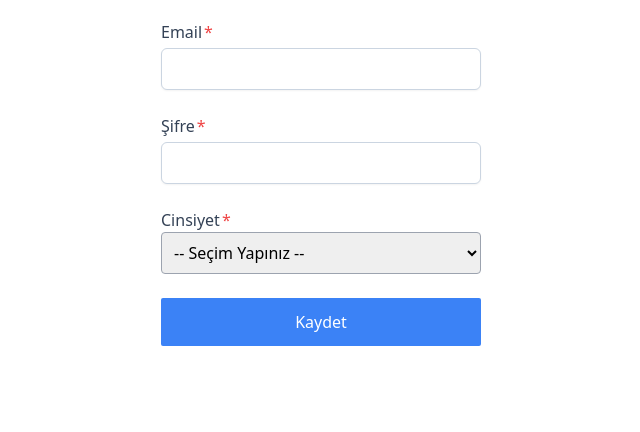
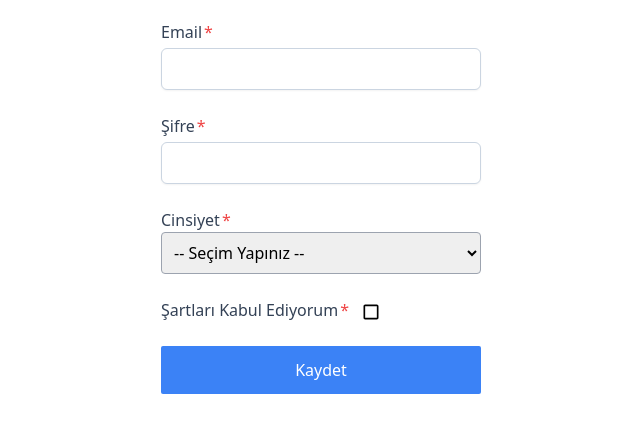
Before and after one commit to ufukucar/react-formik-custom-input, a React (Create React App) app: page / in a window 1280 px wide. Shown: the top 432 px of the page, without its empty margins (319-959 px from the left). Built offline with nearby package versions, Linux system fonts and the light colour scheme.

Commit message:
=Checkbox eklendi

```diff
--- a/package.json
+++ b/package.json
@@ -9,6 +9,7 @@
     "formik": "^2.2.9",
     "react": "^18.2.0",
     "react-dom": "^18.2.0",
+    "react-icons": "^4.4.0",
     "react-scripts": "5.0.1",
     "web-vitals": "^2.1.4",
     "yup": "^0.32.11"
--- /dev/null
+++ b/src/components/Checkbox.jsx
@@ -0,0 +1,43 @@
+import { useField } from 'formik'
+import ErrorMessage from './ErrorMessage'
+import React from 'react'
+
+import { MdOutlineCheckBoxOutlineBlank, MdCheckBox } from 'react-icons/md'
+
+const Checkbox = ({ label, ...props }) => {
+  const [field, meta, helpers] = useField(props)
+
+  return (
+    <>
+      <label className="formLabel inline-flex cursor-pointer  ">
+        <span className="defaultSpan">{label}</span>
+        <input
+          type="checkbox"
+          {...field}
+          {...props}
+          className=" ml-3 mt-1  hidden"
+        />
+        <MdOutlineCheckBoxOutlineBlank
+          className={`${
+            field.value
+              ? 'hidden'
+              : 'ml-3 mt-1 w-5 h-5 border-b-indigo-400 fill-current'
+          }`}
+          fill="current-fill"
+        />
+        <MdCheckBox
+          className={`${
+            field.value
+              ? 'ml-3 mt-1 w-5 h-5 border-b-indigo-400 fill-blue-700'
+              : 'hidden'
+          }`}
+        />
+        {meta.touched && meta.error ? (
+          <ErrorMessage error={meta.error} />
+        ) : null}
+      </label>
+    </>
+  )
+}
+
+export default React.memo(Checkbox)
--- a/src/pages/MainForm.jsx
+++ b/src/pages/MainForm.jsx
@@ -6,6 +6,7 @@ import FormValidation from '../validations/FormValidation'
 import Input from '../components/Input'
 import Button from '../components/Button'
 import Select from '../components/Select'
+import Checkbox from '../components/Checkbox'
 
 const MainForm = () => {
   useEffect(() => {
@@ -43,7 +44,9 @@ const MainForm = () => {
             <Input label="Email" name="email" type="text" />
             <Input label="Şifre" name="password" type="text" />
 
-            <Select label="Cinsiyet" name="sex" options={cinsiyetOptions} />
+            <Select label="Cinsiyet" name="gender" options={cinsiyetOptions} />
+
+            <Checkbox label="Şartları Kabul Ediyorum" name="onay" />
 
             <Button type="submit" />
           </Form>
--- a/src/validations/FormValidation.js
+++ b/src/validations/FormValidation.js
@@ -8,7 +8,7 @@ const FormValidation = yup.object().shape({
     .trim()
     .required('Şifre alanı zorunludur.')
     .min(6, 'Şifreniz en az 6 karakterden oluşmalıdır.'),
-  sex: yup
+  gender: yup
     .mixed()
     .required('Lütfen cinsiyetinizi belirtiniz.')
     .test(
```
Also changed, not shown: 1 other file (tests, documents, lock files or other folders).
